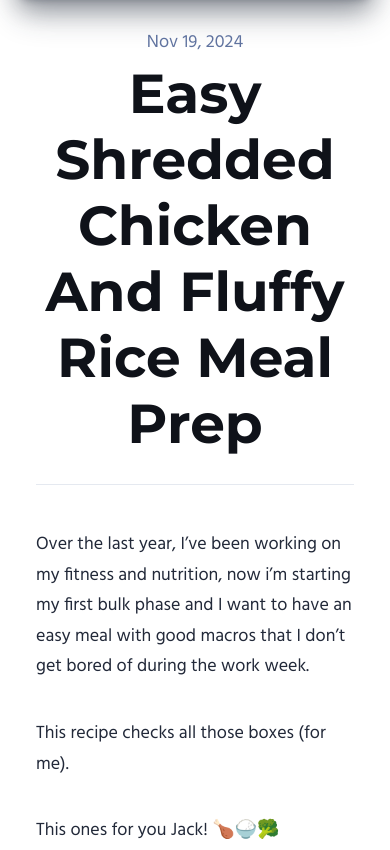
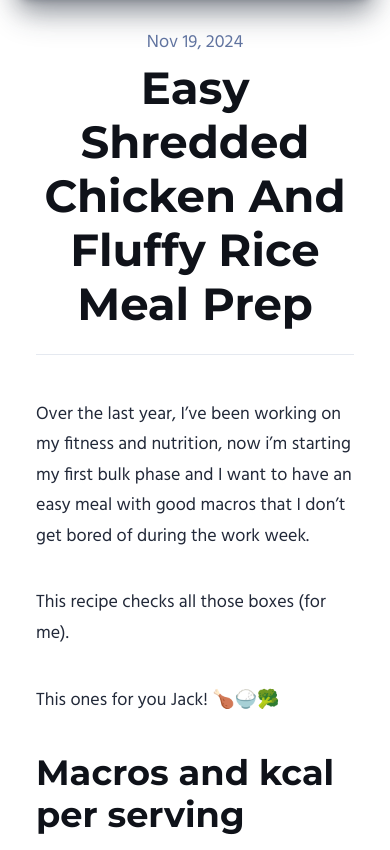
Before and after one commit to ShawnCockburn/my-blog, an Astro site: page /easy-shredded-chicken-and-fluffy-rice-meal-prep in a window 390 px wide. Shown: the part 248-1098 px from the top of the page. Built offline with nearby package versions, Linux system fonts and the light colour scheme; Astro itself is replaced by a stand-in of ours.

Commit message:
fix: title size on phones

```diff
--- a/src/layouts/BlogPost.astro
+++ b/src/layouts/BlogPost.astro
@@ -102,6 +102,13 @@ const { title, description, pubDate, updatedDate, heroImage } = Astro.props;
       .title h1 {
         margin: 0 0 0.5em 0;
       }
+
+      @media (max-width: 620px) {
+        .title h1 {
+          font-size: 2.5em;
+        }
+      }
+
       .date {
         margin-bottom: 0.5em;
         color: var(--gray);
```
